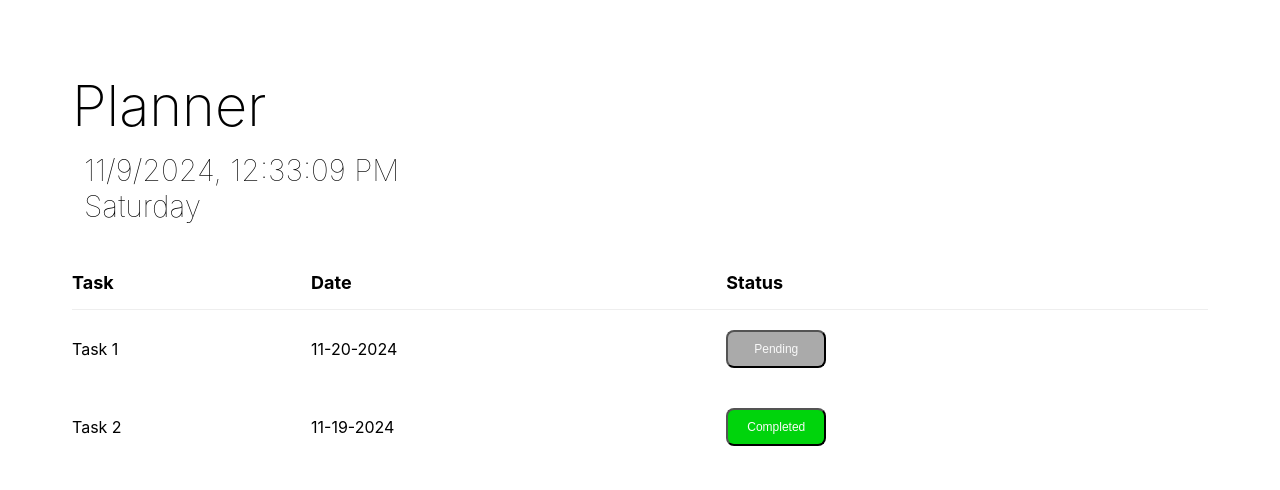
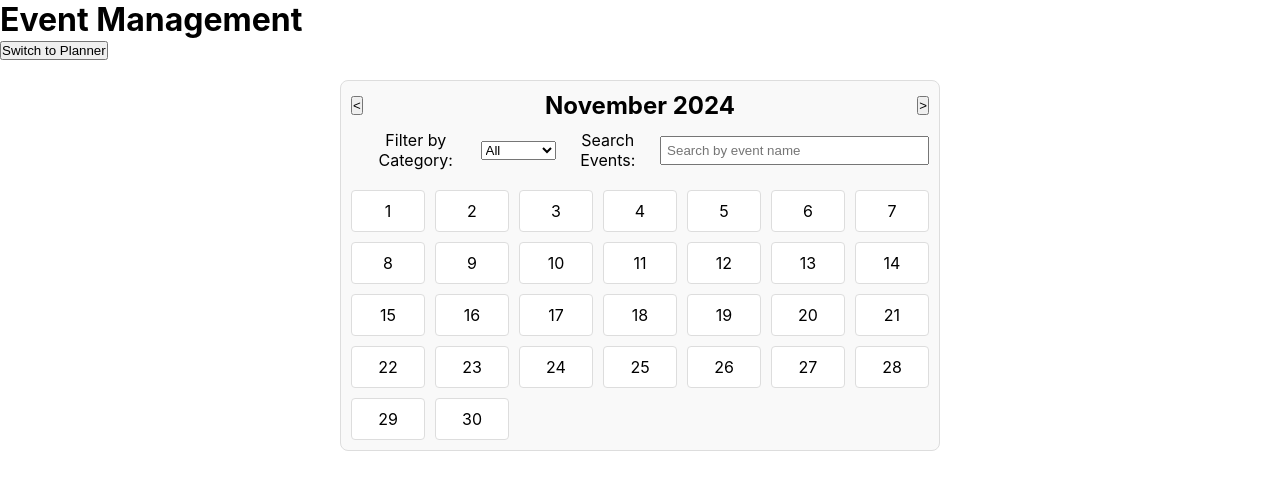
Before and after one commit to jaindravya/Wildcats-Planner, a React (Create React App) app: page / in a window 1280 px wide. Shown: the top 490 px of the page. Built offline with nearby package versions, Linux system fonts and the light colour scheme.

Commit message:
Added a toggle between the planner and calendar

```diff
--- a/src/App.js
+++ b/src/App.js
@@ -1,23 +1,28 @@
-import './App.css';
+// src/App.js
+import React, { useState } from "react";
+import Calendar from "./Calendar";
+import Planner from "./planner";
+import "./App.css";
 
-import React from 'react';
-import { BrowserRouter as Router, Route, Routes } from 'react-router-dom';
-import Calendar from './Calendar';
-import Planner from './planner';
+const App = () => {
+  const [showCalendar, setShowCalendar] = useState(true);
 
-function App() {
+  const toggleView = () => {
+    setShowCalendar(!showCalendar);
+  };
+
   return (
-    <Router>
-        <div id = "content">
-          <main>
-            <Routes>
-              <Route exact path="/" element={<Planner />} />
-              <Route path="/calendar" element={<Calendar />} />
-            </Routes>
-          </main>
-        </div>
-    </Router>
+    <div className="app-container">
+      <header className="app-header">
+        <h1>Event Management</h1>
+        <button onClick={toggleView}>
+          {showCalendar ? "Switch to Planner" : "Switch to Calendar"}
+        </button>
+      </header>
+
+      <main>{showCalendar ? <Calendar /> : <Planner />}</main>
+    </div>
   );
-}
+};
 
 export default App;
```
